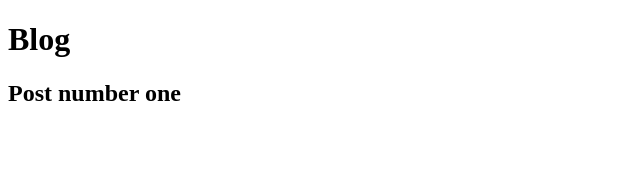
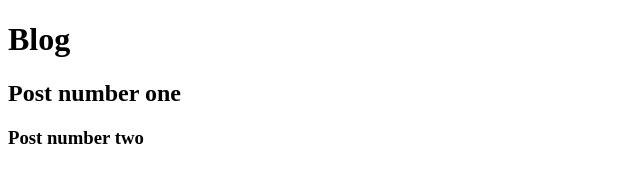
Before and after one commit to adaitlonlost/aulagithub, a plain HTML site: page blog.html in a window 1280 px wide. Shown: the whole page, without its empty margins (0-640 px from the left). Drawn offline with Linux system fonts and the light colour scheme.

Commit message:
Adicionando o post número dois

```diff
--- a/blog.html
+++ b/blog.html
@@ -9,5 +9,6 @@
 <body>
     <h1>Blog</h1>
     <h2>Post number one</h2>
+    <h3>Post number two</h3>
 </body>
 </html>
```
